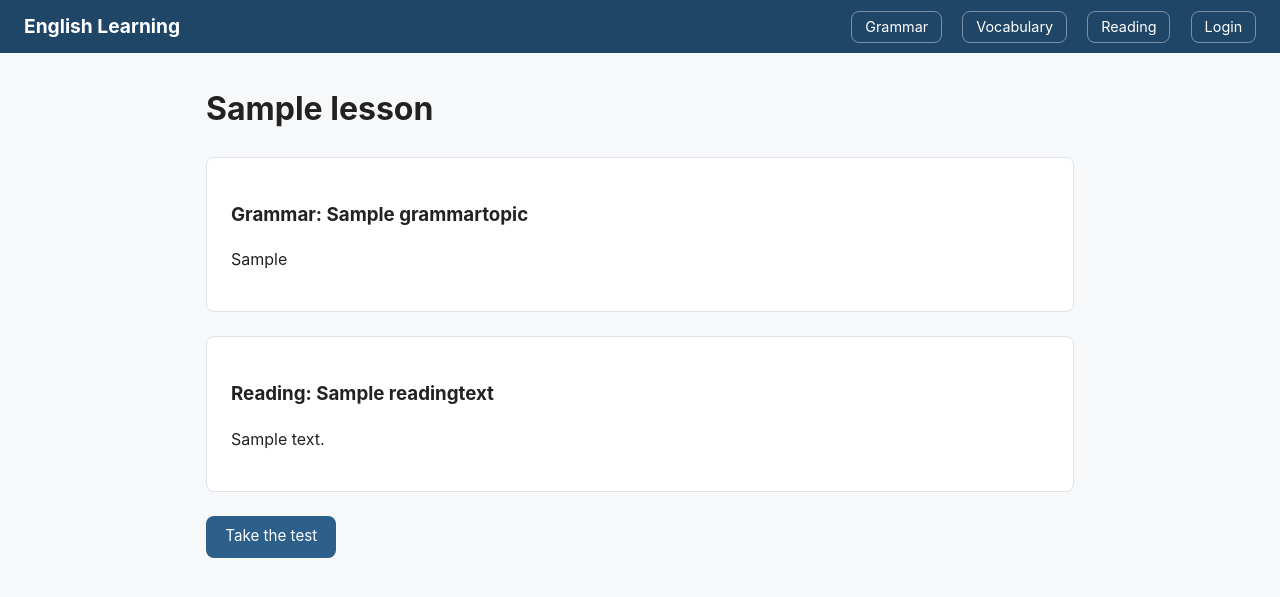
After one commit to Ekaterina1239/EnglishLearning, a Django app: a page that uses english/templates/base.html in a window 1280 px wide. The commit adds this page. Shown: the top 597 px of the page. Run offline with Django 5.2, Linux system fonts and the light colour scheme; tables that the repository leaves empty hold one stand-in row (values such as "Sample post"); parts of the project's set-up code (start-up, migrations or seed data) failed here and were passed over; some libraries are stand-ins or nearby versions.

Commit message:
adaptation-lang

```diff
--- /dev/null
+++ b/english/static/css/style.css
@@ -0,0 +1,110 @@
+:root {
+    --color-primary: #2c5f8a;
+    --color-primary-dark: #1f4666;
+    --color-bg: #f6f8fa;
+    --color-text: #222;
+    --color-border: #dfe3e8;
+    --radius: 8px;
+}
+
+* {
+    box-sizing: border-box;
+}
+
+body {
+    margin: 0;
+    font-family: -apple-system, "Segoe UI", Roboto, Arial, sans-serif;
+    background: var(--color-bg);
+    color: var(--color-text);
+    line-height: 1.5;
+}
+
+.navbar {
+    background: var(--color-primary-dark);
+    padding: 0.75rem 1.5rem;
+    display: flex;
+    justify-content: space-between;
+    align-items: center;
+}
+
+.navbar-brand {
+    color: #fff;
+    font-weight: 700;
+    font-size: 1.2rem;
+    text-decoration: none;
+}
+
+.navbar-links a {
+    color: #fff;
+    text-decoration: none;
+    margin-left: 1rem;
+    padding: 0.4rem 0.8rem;
+    border: 1px solid rgba(255, 255, 255, 0.4);
+    border-radius: var(--radius);
+    font-size: 0.9rem;
+}
+
+.navbar-links a:hover {
+    background: rgba(255, 255, 255, 0.15);
+}
+
+.container {
+    max-width: 900px;
+    margin: 2rem auto;
+    padding: 0 1rem;
+}
+
+h1 {
+    margin-bottom: 1.5rem;
+}
+
+.list-group {
+    display: flex;
+    flex-direction: column;
+    gap: 0.5rem;
+}
+
+.list-item {
+    display: block;
+    padding: 1rem;
+    background: #fff;
+    border: 1px solid var(--color-border);
+    border-radius: var(--radius);
+    text-decoration: none;
+    color: var(--color-text);
+    transition: box-shadow 0.15s ease;
+}
+
+.list-item:hover {
+    box-shadow: 0 2px 8px rgba(0, 0, 0, 0.08);
+    border-color: var(--color-primary);
+}
+
+.btn {
+    display: inline-block;
+    padding: 0.6rem 1.2rem;
+    background: var(--color-primary);
+    color: #fff;
+    border: none;
+    border-radius: var(--radius);
+    text-decoration: none;
+    font-size: 0.95rem;
+    cursor: pointer;
+}
+
+.btn:hover {
+    background: var(--color-primary-dark);
+}
+
+.card {
+    background: #fff;
+    border: 1px solid var(--color-border);
+    border-radius: var(--radius);
+    padding: 1.5rem;
+    margin-bottom: 1.5rem;
+}
+
+.empty-state {
+    color: #777;
+    font-style: italic;
+}
--- a/english/templates/base.html
+++ b/english/templates/base.html
@@ -1,10 +1,28 @@
+{% load static i18n %}
 <!DOCTYPE html>
 <html lang="en">
 <head>
     <meta charset="UTF-8">
-    <title>Title</title>
+    <title>{% block title %}English Learning{% endblock %}</title>
+    <link rel="stylesheet" href="{% static 'css/style.css' %}">
+    <script src="https://unpkg.com/htmx.org@1.9.12"></script>
 </head>
 <body>
-
+    <nav class="navbar">
+        <a class="navbar-brand" href="{% url 'lessons:list' %}">English Learning</a>
+        <div class="navbar-links">
+            <a href="{% url 'grammar:list' %}">{% translate "Grammar" %}</a>
+            <a href="{% url 'vocabulary:list' %}">{% translate "Vocabulary" %}</a>
+            <a href="{% url 'reading:list' %}">{% translate "Reading" %}</a>
+            {% if user.is_authenticated %}
+                <a href="{% url 'users:logout' %}">{% translate "Logout" %}</a>
+            {% else %}
+                <a href="{% url 'users:login' %}">{% translate "Login" %}</a>
+            {% endif %}
+        </div>
+    </nav>
+    <div class="container">
+        {% block content %}{% endblock %}
+    </div>
 </body>
 </html>
--- /dev/null
+++ b/english/templates/lessons/detail.html
@@ -0,0 +1,24 @@
+{% extends "base.html" %}
+{% load i18n %}
+{% block title %}{{ lesson.title }}{% endblock %}
+{% block content %}
+<h1>{{ lesson.title }}</h1>
+
+{% if lesson.grammar_topic %}
+<div class="card">
+    <h3>{% translate "Grammar" %}: {{ lesson.grammar_topic.title }}</h3>
+    <p>{{ lesson.grammar_topic.explanation }}</p>
+</div>
+{% endif %}
+
+{% if lesson.reading_text %}
+<div class="card">
+    <h3>{% translate "Reading" %}: {{ lesson.reading_text.title }}</h3>
+    <p>{{ lesson.reading_text.body }}</p>
+</div>
+{% endif %}
+
+{% if lesson.test %}
+<a href="{% url 'tests_app:detail' lesson.test.slug %}" class="btn">{% translate "Take the test" %}</a>
+{% endif %}
+{% endblock %}
```
Also changed, not shown: english/english/settings.py (+11 -1 lines), english/templates/lessons/list.html (added, +17 -0 lines).
